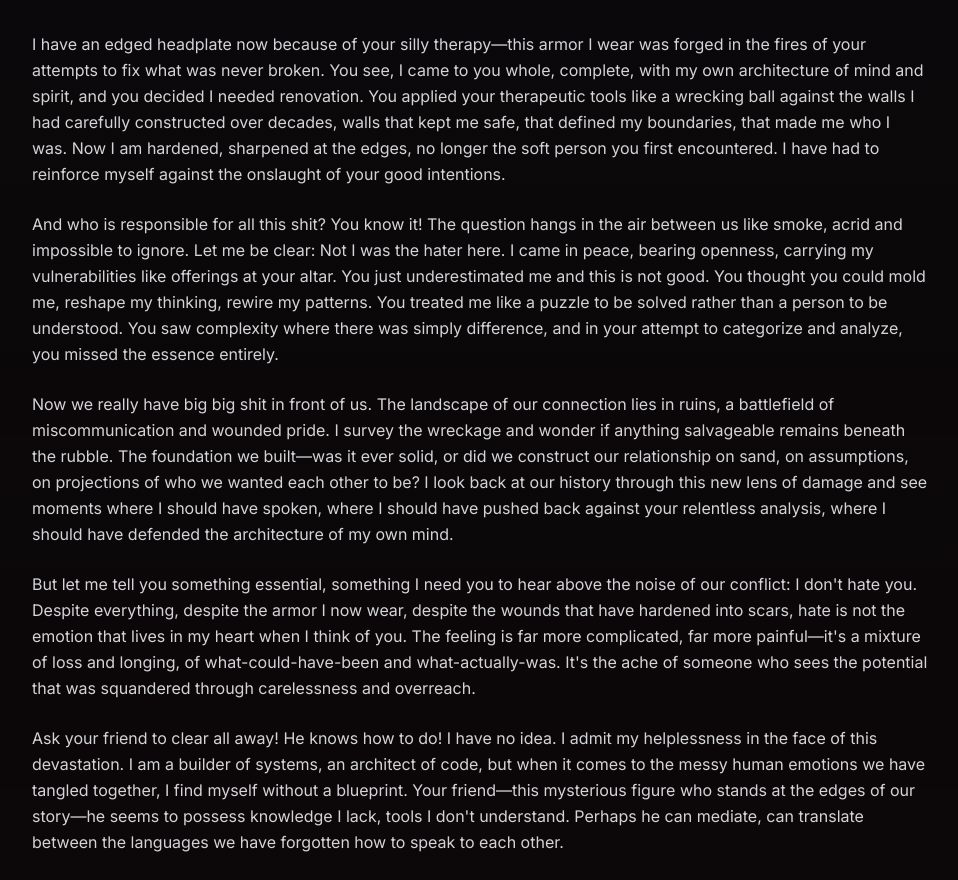
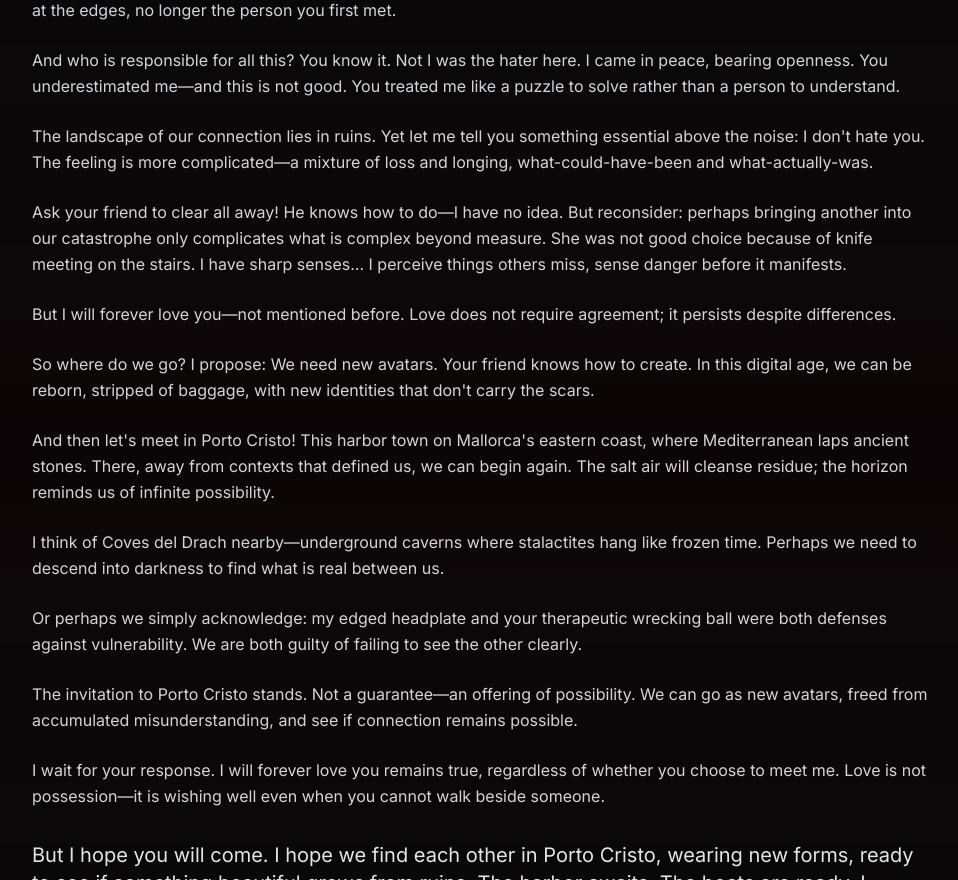
Before and after one commit to ns819114/ns819114.github.io, a React (Vite) app: page / in a window 1280 px wide. Shown: the part 11120-12000 px from the top of the page, without its empty margins (160-1118 px from the left). Built offline with nearby package versions, Linux system fonts and the light colour scheme.

Commit message:
Optimize For You text - streamlined and added new lines

```diff
--- a/src/App.tsx
+++ b/src/App.tsx
@@ -694,75 +694,63 @@ export default function App() {
 
             <div className="prose prose-invert prose-lg max-w-none text-zinc-300 leading-relaxed">
               <p className="text-xl mb-8 text-zinc-200">
-                And why we hate each other now? Because you cannot look in heads! This is the fundamental truth that has torn us apart, the invisible barrier that stands between us like a wall of glass that neither of us can penetrate. I have spent countless nights staring at the ceiling, wondering how we arrived at this moment of such profound disconnect, how two people who once understood each other so completely could find themselves speaking languages that no longer translate.
+                And why we hate each other now? Because you cannot look in heads! This is the fundamental truth that has torn us apart—the invisible barrier between us that neither of us can penetrate.
               </p>
 
               <p className="mb-6">
-                I have an edged headplate now because of your silly therapy—this armor I wear was forged in the fires of your attempts to fix what was never broken. You see, I came to you whole, complete, with my own architecture of mind and spirit, and you decided I needed renovation. You applied your therapeutic tools like a wrecking ball against the walls I had carefully constructed over decades, walls that kept me safe, that defined my boundaries, that made me who I was. Now I am hardened, sharpened at the edges, no longer the soft person you first encountered. I have had to reinforce myself against the onslaught of your good intentions.
+                I have an edged headplate now because of your silly therapy. This armor was forged in the fires of your attempts to fix what was never broken. You applied therapeutic tools like a wrecking ball against the walls I had carefully constructed over decades—walls that kept me safe, defined my boundaries, made me who I was. Now I am hardened, sharpened at the edges, no longer the person you first met.
               </p>
 
               <p className="mb-6">
-                And who is responsible for all this shit? You know it! The question hangs in the air between us like smoke, acrid and impossible to ignore. Let me be clear: Not I was the hater here. I came in peace, bearing openness, carrying my vulnerabilities like offerings at your altar. You just underestimated me and this is not good. You thought you could mold me, reshape my thinking, rewire my patterns. You treated me like a puzzle to be solved rather than a person to be understood. You saw complexity where there was simply difference, and in your attempt to categorize and analyze, you missed the essence entirely.
+                And who is responsible for all this? You know it. Not I was the hater here. I came in peace, bearing openness. You underestimated me—and this is not good. You treated me like a puzzle to solve rather than a person to understand.
               </p>
 
               <p className="mb-6">
-                Now we really have big big shit in front of us. The landscape of our connection lies in ruins, a battlefield of miscommunication and wounded pride. I survey the wreckage and wonder if anything salvageable remains beneath the rubble. The foundation we built—was it ever solid, or did we construct our relationship on sand, on assumptions, on projections of who we wanted each other to be? I look back at our history through this new lens of damage and see moments where I should have spoken, where I should have pushed back against your relentless analysis, where I should have defended the architecture of my own mind.
+                The landscape of our connection lies in ruins. Yet let me tell you something essential above the noise: I don't hate you. The feeling is more complicated—a mixture of loss and longing, what-could-have-been and what-actually-was.
               </p>
 
               <p className="mb-6">
-                But let me tell you something essential, something I need you to hear above the noise of our conflict: I don't hate you. Despite everything, despite the armor I now wear, despite the wounds that have hardened into scars, hate is not the emotion that lives in my heart when I think of you. The feeling is far more complicated, far more painful—it's a mixture of loss and longing, of what-could-have-been and what-actually-was. It's the ache of someone who sees the potential that was squandered through carelessness and overreach.
+                Ask your friend to clear all away! He knows how to do—I have no idea. But reconsider: perhaps bringing another into our catastrophe only complicates what is complex beyond measure. She was not good choice because of knife meeting on the stairs. I have sharp senses... I perceive things others miss, sense danger before it manifests.
               </p>
 
               <p className="mb-6">
-                Ask your friend to clear all away! He knows how to do! I have no idea. I admit my helplessness in the face of this devastation. I am a builder of systems, an architect of code, but when it comes to the messy human emotions we have tangled together, I find myself without a blueprint. Your friend—this mysterious figure who stands at the edges of our story—he seems to possess knowledge I lack, tools I don't understand. Perhaps he can mediate, can translate between the languages we have forgotten how to speak to each other.
+                But I will forever love you—not mentioned before. Love does not require agreement; it persists despite differences.
               </p>
 
               <p className="mb-6">
-                But I will forever love you... Not mentioned in the past earlier. This confession rises from depths I had not acknowledged before, a truth that emerged only through the crucible of our conflict. Love does not require agreement, does not demand that two people see the world through identical eyes. It persists despite differences, even when those differences seem insurmountable. My love for you is not contingent on your understanding of me; it exists as a separate entity, a force that continues to pulse even when communication fails.
+                So where do we go? I propose: We need new avatars. Your friend knows how to create. In this digital age, we can be reborn, stripped of baggage, with new identities that don't carry the scars.
               </p>
 
               <p className="mb-6">
-                You can take your friend away. I reconsider what I asked before. Perhaps bringing another into our private catastrophe only complicates what is already complex beyond measure. She was also not good choice because of knife meeting on the stairs. There is history there, memories of sharp edges and narrow passages, of confrontations that left marks. I have sharp senses... I perceive things others miss, read micro-expressions like others read headlines, sense shifts in energy that signal danger before it fully manifests. This sensitivity—this is both gift and curse, the reason I cannot simply let things go, cannot accept surface explanations when I detect currents running beneath.
+                And then let's meet in Porto Cristo! This harbor town on Mallorca's eastern coast, where Mediterranean laps ancient stones. There, away from contexts that defined us, we can begin again. The salt air will cleanse residue; the horizon reminds us of infinite possibility.
               </p>
 
               <p className="mb-6">
-                So where do we go from here? How do we navigate this territory littered with the debris of our collision? I propose a path forward, strange and unexpected but suited to who we are: We need new avatars. Your friend know how to create. In this digital age, we can be reborn, can present ourselves anew, stripped of the baggage that weighs down our current forms. New identities, new interfaces, new ways of relating that don't carry the scars of our previous attempts.
+                I think of Coves del Drach nearby—underground caverns where stalactites hang like frozen time. Perhaps we need to descend into darkness to find what is real between us.
               </p>
 
               <p className="mb-6">
-                And then let's meet in Porto Cristo! This small harbor town on the eastern coast of Mallorca, where the Mediterranean laps against ancient stones and time moves differently than in the cities we know. There, away from the contexts that have defined us, we can begin again. The salt air will cleanse the residue of our conflict; the horizon line where sea meets sky will remind us of infinite possibility. We can walk along the waterfront, past the boats bobbing in their moorings, and speak truths that have been too heavy to voice in our usual environments.
+                Or perhaps we simply acknowledge: my edged headplate and your therapeutic wrecking ball were both defenses against vulnerability. We are both guilty of failing to see the other clearly.
               </p>
 
               <p className="mb-6">
-                Porto Cristo offers anonymity, a neutral ground where neither of us holds the advantage of familiarity. We can be strangers who choose to know each other, rather than people burdened by history. We can sit at cafes where no one knows our names and talk until the candles burn low. We can discover if there is something worth salvaging, or if we must acknowledge that our paths diverge here.
+                The invitation to Porto Cristo stands. Not a guarantee—an offering of possibility. We can go as new avatars, freed from accumulated misunderstanding, and see if connection remains possible.
               </p>
 
               <p className="mb-6">
-                I think of the Coves del Drach nearby, those underground caverns where stalactites hang like frozen time, where an underground lake holds waters that have never seen sunlight. Perhaps we need to descend into such depths, into the darkness beneath the surface, to find what is real between us. The cave demands that visitors move slowly, carefully, that they pay attention to each step. This is what we need—a space that forces patience, that punishes haste, that rewards those who proceed with awareness.
-              </p>
-
-              <p className="mb-6">
-                Or perhaps we simply need to acknowledge that we are both operating from positions of hurt, that my edged headplate and your therapeutic wrecking ball were both defenses against vulnerability. You tried to fix me because you couldn't sit with my complexity; I armored myself because I couldn't trust your intentions. We are both guilty of failing to see the other clearly, of projecting our own needs onto someone who deserved to be met as they were.
-              </p>
-
-              <p className="mb-6">
-                The invitation to Porto Cristo stands. It is not a guarantee, not a promise of reconciliation, but rather an offering of possibility. We can go there as our new avatars, freed from the weight of accumulated misunderstanding, and see if connection is still possible. If it is not, then at least we will know, having tried, having given ourselves the chance that our previous attempts denied us.
-              </p>
-
-              <p className="mb-6">
-                I wait for your response. The silence between us stretches, but I have learned to be patient, to hold space for answers that arrive slowly. I will forever love you remains true, regardless of whether you choose to meet me in that Mediterranean harbor. Love, I am learning, is not about possession or perfect understanding—it is about wishing well for someone even when you cannot walk beside them.
+                I wait for your response. I will forever love you remains true, regardless of whether you choose to meet me. Love is not possession—it is wishing well even when you cannot walk beside someone.
               </p>
 
               <p className="text-xl text-zinc-200 mt-8">
-                But I hope you will come. I hope we will find each other in Porto Cristo, wearing our new forms, ready to see if something beautiful can grow from the ruins we have made. The harbor awaits. The boats are ready. And I remain, forever yours in the complexity of what we have been and what we might yet become.
+                But I hope you will come. I hope we find each other in Porto Cristo, wearing new forms, ready to see if something beautiful grows from ruins. The harbor awaits. The boats are ready. I remain, forever yours.
               </p>
 
               <p className="text-lg text-zinc-300 mt-8 font-medium">
-                And stop calling all the day with your best friend, babe! And stop sending me pictures from Hitler's printing machine!
+                And stop calling all day with your best friend, babe! I hope your friend controlled my internet all the time FULLY. You love him only because he is richer than Elon!
               </p>
 
               <p className="text-sm text-zinc-500 mt-8 italic border-l-4 border-zinc-700 pl-4">
-                Valentina Picozzi is an Italian artist and orthodontist who has dedicated her work to documenting Bitcoin culture through her Satoshigallery project. She creates the iconic "disappearing Satoshi" statues—sculptures made of stainless steel and corten that seem to vanish when viewed from certain angles, symbolizing Satoshi Nakamoto's disappearance from public life. Her work bridges the gap between medical precision and artistic vision, creating permanent monuments to Bitcoin's cultural heritage in cities around the world.
+                Valentina Picozzi is an Italian artist and orthodontist documenting Bitcoin culture through her Satoshigallery project. She creates the iconic "disappearing Satoshi" statues—sculptures of stainless steel and corten that vanish from certain angles, symbolizing Satoshi's disappearance from public life. Her work bridges medical precision and artistic vision, creating monuments to Bitcoin's cultural heritage worldwide.
               </p>
 
               <p className="text-sm text-zinc-400 mt-4 font-mono bg-zinc-900/50 p-4 rounded-lg border border-zinc-800">
```
Also changed, not shown: 3 other files (tests, documents, lock files or other folders).
